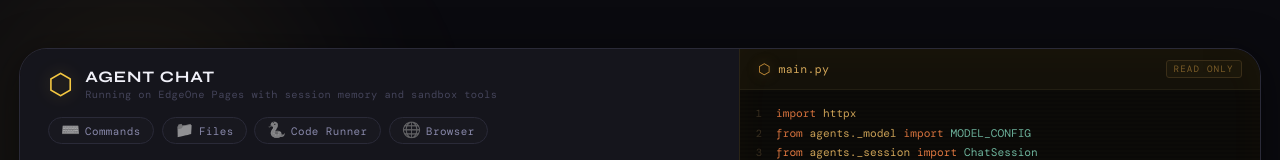
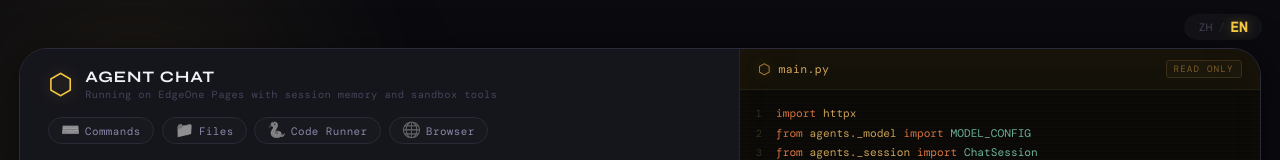
Before and after one commit to TencentEdgeOne/python-agent-starter, a React (Vite) app: page / in a window 1280 px wide. Shown: the top 160 px of the page. Built offline with nearby package versions, Linux system fonts and the light colour scheme; no server answers; a web font is replaced by a local one.

Commit message:
feat: add i18n bilingual switching (Chinese/English)
Add lightweight i18n module with React Context, supporting zh/en toggle with localStorage persistence and browser language auto-detection.

```diff
--- a/src/App.tsx
+++ b/src/App.tsx
@@ -1,18 +1,16 @@
 import { useState, useCallback, useEffect, useRef } from 'react';
 import type { Message, ToolLampState } from './types';
 import { fetchConversationHistory, sendMessageStream, stopAgent } from './api';
+import { I18nProvider, LangToggle, useT, MessageKeys } from './i18n';
 import ToolIndicators from './components/ToolIndicators';
 import ChatWindow from './components/ChatWindow';
 import ChatInput from './components/ChatInput';
 import CodeViewer from './components/CodeViewer';
 import styles from './App.module.css';
 
-const INITIAL_LAMPS: ToolLampState[] = [
-  { id: 'commands',         label: 'Commands', icon: '⌨️', active: false, animKey: 0 },
-  { id: 'files',            label: 'Files', icon: '📁', active: false, animKey: 0 },
-  { id: 'code_interpreter', label: 'Code Runner', icon: '🐍', active: false, animKey: 0 },
-  { id: 'browser',          label: 'Browser',   icon: '🌐', active: false, animKey: 0 },
-];
+const LAMP_IDS = ['commands', 'files', 'code_interpreter', 'browser'] as const;
+const LAMP_ICONS: Record<string, string> = { commands: '⌨️', files: '📁', code_interpreter: '🐍', browser: '🌐' };
+const LAMP_I18N_KEYS: Record<string, string> = { commands: 'tool.commands', files: 'tool.files', code_interpreter: 'tool.codeRunner', browser: 'tool.browser' };
 
 const CONVERSATION_ID_STORAGE_KEY = 'eo_conversation_id';
 
@@ -28,9 +26,19 @@ function getOrCreateConversationId(): string {
 // Module-level dedup flag — outside React lifecycle, unaffected by StrictMode
 let _historyFetchInFlight = false;
 
-export default function App() {
+function AppInner() {
+  const { t } = useT();
+
   const [messages, setMessages] = useState<Message[]>([]);
-  const [lamps, setLamps]       = useState<ToolLampState[]>(INITIAL_LAMPS);
+  const [lamps, setLamps] = useState<ToolLampState[]>(() =>
+    LAMP_IDS.map(id => ({
+      id,
+      label: '',
+      icon: LAMP_ICONS[id],
+      active: false,
+      animKey: 0,
+    }))
+  );
   const [loading, setLoading]   = useState(false);
   const [historyLoading, setHistoryLoading] = useState(true);
 
@@ -38,6 +46,16 @@ export default function App() {
   const abortCtrlRef = useRef<AbortController | null>(null);
   const conversationIdRef = useRef<string>(getOrCreateConversationId());
   const lampTimersRef = useRef<Map<string, ReturnType<typeof setTimeout>>>(new Map());
+
+  // Update lamp labels when language changes
+  useEffect(() => {
+    setLamps(prev =>
+      prev.map(l => ({
+        ...l,
+        label: t(LAMP_I18N_KEYS[l.id] as MessageKeys),
+      }))
+    );
+  }, [t]);
 
   useEffect(() => {
     if (_historyFetchInFlight) return;
@@ -132,13 +150,13 @@ export default function App() {
       onDone: finishStream,
 
       onError() {
-        updateBotMessage(content => content || 'Request failed. Please check if the backend service is running.');
+        updateBotMessage(content => content || t('status.error'));
         finishStream();
       },
     }, conversationIdRef.current);
 
     abortCtrlRef.current = ctrl;
-  }, [updateBotMessage, appendBotImage, finishStream]);
+  }, [updateBotMessage, appendBotImage, finishStream, t]);
 
   const handleClearHistory = useCallback(() => {
     // Abort any in-flight stream before resetting state
@@ -165,20 +183,22 @@ export default function App() {
     const stoppedMsgId = botMsgIdRef.current;
 
     // 3. Optimistic UI: show stopped immediately without waiting for backend
-    updateBotMessage(content => content ? content + '\n\n⏹ *Generation stopped*' : '⏹ *Generation stopped*');
+    const stoppedText = t('status.stopped');
+    updateBotMessage(content => content ? content + '\n\n' + stoppedText : stoppedText);
     setLoading(false);
 
     // 4. Backend abort async — notify user on failure (use captured ID, not current ref)
     stopAgent(conversationIdRef.current).then(ok => {
       if (!ok) {
+        const errorText = t('status.backendError');
         setMessages(prev => prev.map(m =>
           m.id === stoppedMsgId
-            ? { ...m, content: m.content + '\n\n Backend abort request failed. The server may still be running.' }
+            ? { ...m, content: m.content + '\n\n' + errorText }
             : m
         ));
       }
     });
-  }, [updateBotMessage]);
+  }, [updateBotMessage, t]);
 
   return (
     <div className={styles.shell}>
@@ -196,8 +216,8 @@ export default function App() {
             <div className={styles.headerLeft}>
               <span className={styles.logo}>⬡</span>
               <div>
-                <p className={styles.title}>Agent Chat</p>
-                <p className={styles.subtitle}>Running on EdgeOne Pages with session memory and sandbox tools</p>
+                <p className={styles.title}>{t('app.title')}</p>
+                <p className={styles.subtitle}>{t('app.subtitle')}</p>
               </div>
             </div>
             <ToolIndicators lamps={lamps} />
@@ -214,3 +234,12 @@ export default function App() {
     </div>
   );
 }
+
+export default function App() {
+  return (
+    <I18nProvider>
+      <LangToggle />
+      <AppInner />
+    </I18nProvider>
+  );
+}
--- a/src/components/ChatWindow.tsx
+++ b/src/components/ChatWindow.tsx
@@ -1,5 +1,6 @@
 import { useEffect, useRef } from 'react';
 import type { Message } from '../types';
+import { useT } from '../i18n';
 import ChatBubble from './ChatBubble';
 import styles from './ChatWindow.module.css';
 
@@ -9,6 +10,7 @@ interface Props {
 }
 
 export default function ChatWindow({ messages, loading }: Props) {
+  const { t } = useT();
   const windowRef = useRef<HTMLDivElement>(null);
 
   useEffect(() => {
@@ -28,12 +30,12 @@ export default function ChatWindow({ messages, loading }: Props) {
       {messages.length === 0 && (
         <div className={styles.empty}>
           <span className={styles.emptyIcon}>⬡</span>
-          <p className={styles.emptyTitle}>Python Starter</p>
+          <p className={styles.emptyTitle}>{t("empty.title")}</p>
           <p className={styles.emptyHint}>
-            I'm a Python Agent running on EdgeOne, with sandbox tool calling and session memory. I can help you run commands, manage files, execute code, and browse the web.
+            {t("empty.hint")}
           </p>
           <p className={styles.emptyFeatures}>
-            EdgeOne Store · Session Memory · Platform Tools
+            {t("empty.features")}
           </p>
         </div>
       )}
--- /dev/null
+++ b/src/i18n/en.ts
@@ -0,0 +1,36 @@
+const en = {
+  // Header
+  "app.title": "Agent Chat",
+  "app.subtitle": "Running on EdgeOne Pages with session memory and sandbox tools",
+
+  // Empty state
+  "empty.title": "Python Starter",
+  "empty.hint": "I'm a Python Agent running on EdgeOne, with sandbox tool calling and session memory. I can help you run commands, manage files, execute code, and browse the web.",
+  "empty.features": "EdgeOne Store · Session Memory · Platform Tools",
+
+  // Chat input
+  "chat.placeholder": "Type a message...  ⏎ Send · Shift+⏎ Newline",
+  "chat.hint": "Powered by Python + httpx · Demo only",
+
+  // Preset questions
+  "preset.1": "Use terminal commands to check the current system time and OS info",
+  "preset.2": "Create a hello.txt file in the sandbox with content \"Hello EdgeOne!\", then read it back",
+  "preset.3": "Use Python to calculate and print the first 20 Fibonacci numbers",
+  "preset.4": "Use the browser to fetch the page title of https://edgeone.ai",
+
+  // Tool indicators
+  "tool.commands": "Commands",
+  "tool.files": "Files",
+  "tool.codeRunner": "Code Runner",
+  "tool.browser": "Browser",
+
+  // Status & errors
+  "status.error": "Request failed. Please check if the backend service is running.",
+  "status.stopped": "⏹ *Generation stopped*",
+  "status.backendError": "Backend abort request failed. The server may still be running.",
+
+  // Language toggle
+  "lang.switch": "中文",
+} as const;
+
+export default en;
--- /dev/null
+++ b/src/i18n/index.tsx
@@ -0,0 +1,60 @@
+import { createContext, useContext, useState, useCallback, ReactNode } from "react";
+import en from "./en";
+import zh from "./zh";
+
+type Lang = "en" | "zh";
+export type MessageKeys = keyof typeof en;
+
+const locales: Record<Lang, Record<MessageKeys, string>> = { en, zh };
+
+interface I18nContextValue {
+  lang: Lang;
+  t: (key: MessageKeys) => string;
+  toggle: () => void;
+}
+
+const I18nContext = createContext<I18nContextValue>(null!);
+
+function getInitialLang(): Lang {
+  const saved = localStorage.getItem("lang") as Lang | null;
+  if (saved && (saved === "en" || saved === "zh")) return saved;
+  return navigator.language.startsWith("zh") ? "zh" : "en";
+}
+
+export function I18nProvider({ children }: { children: ReactNode }) {
+  const [lang, setLang] = useState<Lang>(getInitialLang);
+
+  const toggle = useCallback(() => {
+    setLang((prev) => {
+      const next = prev === "en" ? "zh" : "en";
+      localStorage.setItem("lang", next);
+      return next;
+    });
+  }, []);
+
+  const t = useCallback(
+    (key: MessageKeys) => locales[lang][key] ?? key,
+    [lang]
+  );
+
+  return (
+    <I18nContext.Provider value={{ lang, t, toggle }}>
+      {children}
+    </I18nContext.Provider>
+  );
+}
+
+export function useT() {
+  return useContext(I18nContext);
+}
+
+export function LangToggle() {
+  const { lang, toggle } = useT();
+  return (
+    <button className="lang-toggle" onClick={toggle} title="Switch Language" aria-label="Switch Language">
+      <span className={`lang-toggle__label ${lang === "zh" ? "lang-toggle__label--active" : ""}`}>zh</span>
+      <span className="lang-toggle__sep">/</span>
+      <span className={`lang-toggle__label ${lang === "en" ? "lang-toggle__label--active" : ""}`}>en</span>
+    </button>
+  );
+}
--- /dev/null
+++ b/src/i18n/zh.ts
@@ -0,0 +1,36 @@
+const zh = {
+  // Header
+  "app.title": "Agent 聊天",
+  "app.subtitle": "基于 EdgeOne Pages 运行，支持会话记忆和沙箱工具",
+
+  // Empty state
+  "empty.title": "Python Starter",
+  "empty.hint": "我是运行在 EdgeOne 上的 Python Agent，支持沙箱工具调用和会话记忆。我可以帮助你运行命令、管理文件、执行代码和浏览网页。",
+  "empty.features": "EdgeOne Store · 会话记忆 · 平台工具",
+
+  // Chat input
+  "chat.placeholder": "输入消息...  ⏎ 发送 · Shift+⏎ 换行",
+  "chat.hint": "由 Python + httpx 驱动 · 仅供演示",
+
+  // Preset questions
+  "preset.1": "使用终端命令检查当前系统时间和操作系统信息",
+  "preset.2": "在沙箱中创建 hello.txt 文件，内容为 \"Hello EdgeOne!\"，然后读取它",
+  "preset.3": "使用 Python 计算并打印前 20 个斐波那契数",
+  "preset.4": "使用浏览器获取 https://edgeone.ai 的页面标题",
+
+  // Tool indicators
+  "tool.commands": "命令行",
+  "tool.files": "文件",
+  "tool.codeRunner": "代码运行",
+  "tool.browser": "浏览器",
+
+  // Status & errors
+  "status.error": "请求失败，请检查后端服务是否正常运行。",
+  "status.stopped": "⏹ *已停止生成*",
+  "status.backendError": "后端中止请求失败，服务器可能仍在运行。",
+
+  // Language toggle
+  "lang.switch": "English",
+} as const;
+
+export default zh;
--- a/src/index.css
+++ b/src/index.css
@@ -51,3 +51,59 @@ html, body, #root {
 ::-webkit-scrollbar-track { background: transparent; }
 ::-webkit-scrollbar-thumb { background: var(--bg-border); border-radius: 2px; }
 ::-webkit-scrollbar-thumb:hover { background: var(--text-muted); }
+
+/* Language toggle */
+.lang-toggle {
+  position: fixed;
+  top: 14px;
+  right: 18px;
+  z-index: 1000;
+  display: flex;
+  align-items: center;
+  gap: 2px;
+  padding: 6px 14px;
+  border-radius: 20px;
+  border: none;
+  background: rgba(255, 255, 255, 0.04);
+  backdrop-filter: blur(12px);
+  cursor: pointer;
+  transition: background 0.3s ease, box-shadow 0.3s ease;
+  line-height: 1;
+}
+.lang-toggle:hover {
+  background: rgba(255, 255, 255, 0.08);
+  box-shadow: 0 0 20px rgba(245, 200, 66, 0.06);
+}
+.lang-toggle:active {
+  transform: scale(0.96);
+}
+.lang-toggle__label {
+  display: inline-block;
+  font-family: var(--font-mono);
+  font-size: 12px;
+  font-weight: 400;
+  color: var(--text-muted);
+  transition: font-size 0.35s cubic-bezier(.4, 0, .2, 1),
+              color 0.35s cubic-bezier(.4, 0, .2, 1),
+              font-weight 0.35s cubic-bezier(.4, 0, .2, 1),
+              transform 0.35s cubic-bezier(.4, 0, .2, 1),
+              text-shadow 0.35s ease;
+  transform: scale(0.9);
+  text-transform: uppercase;
+  letter-spacing: 0.5px;
+}
+.lang-toggle__label--active {
+  font-size: 14px;
+  font-weight: 700;
+  color: var(--accent-gold);
+  transform: scale(1);
+  text-shadow: 0 0 12px var(--accent-gold-glow);
+}
+.lang-toggle__sep {
+  font-family: var(--font-mono);
+  font-size: 11px;
+  color: var(--text-muted);
+  opacity: 0.4;
+  margin: 0 3px;
+  user-select: none;
+}
```
Also changed, not shown: src/components/ChatInput.tsx (+11 -14 lines).
